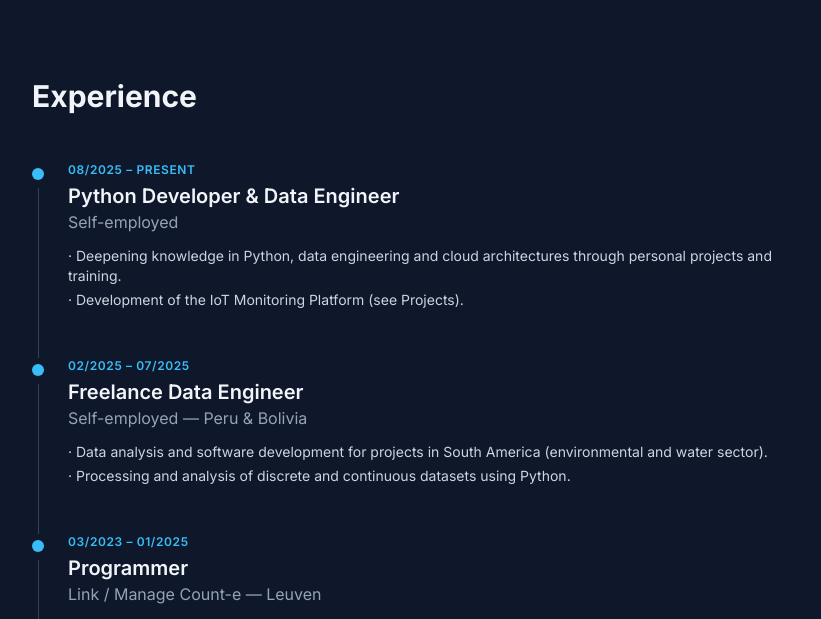
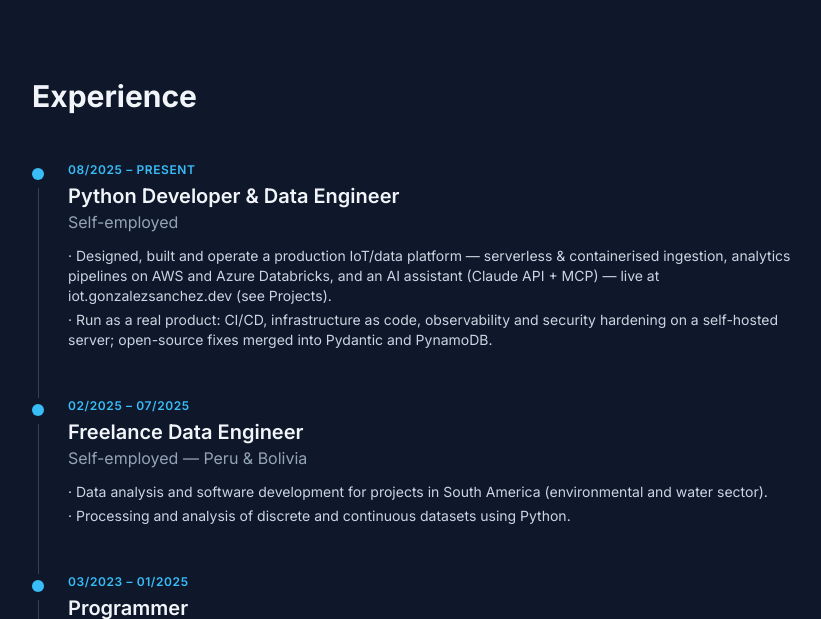
Before and after one commit to GonzalezSanchez/portfolio-website, a FastAPI app: page / in a window 1280 px wide. Shown: the part 2207-2826 px from the top of the page, without its empty margins (224-1045 px from the left). Run offline with FastAPI, Linux system fonts and the light colour scheme; some libraries are stand-ins or nearby versions.

Commit message:
Update experience section

```diff
--- a/templates/index.html
+++ b/templates/index.html
@@ -214,8 +214,8 @@
                         <h3 class="text-xl font-semibold">Python Developer & Data Engineer</h3>
                         <p class="text-slate-400 mb-3">Self-employed</p>
                         <ul class="text-slate-300 space-y-1 text-sm">
-                            <li>· Deepening knowledge in Python, data engineering and cloud architectures through personal projects and training.</li>
-                            <li>· Development of the IoT Monitoring Platform (see Projects).</li>
+                            <li>· Designed, built and operate a production IoT/data platform — serverless & containerised ingestion, analytics pipelines on AWS and Azure Databricks, and an AI assistant (Claude API + MCP) — live at iot.gonzalezsanchez.dev (see Projects).</li>
+                            <li>· Run as a real product: CI/CD, infrastructure as code, observability and security hardening on a self-hosted server; open-source fixes merged into Pydantic and PynamoDB.</li>
                         </ul>
                     </div>
                 </div>
```
